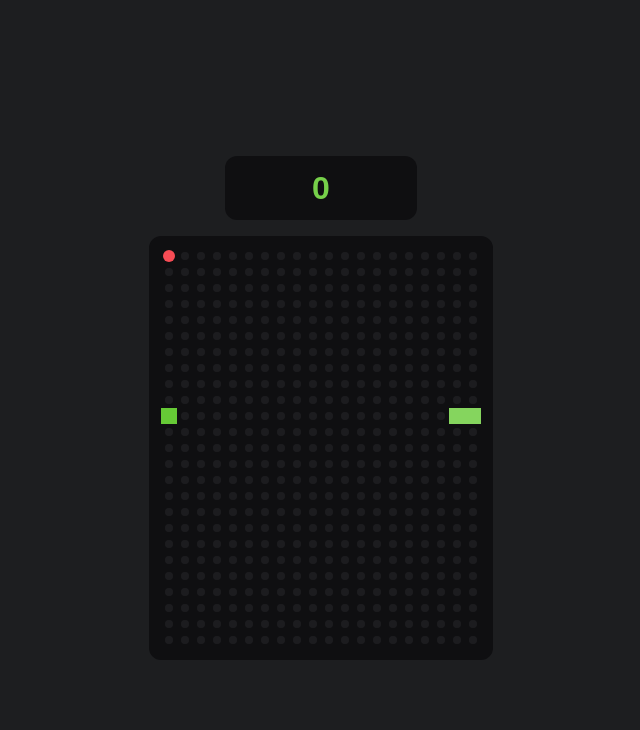
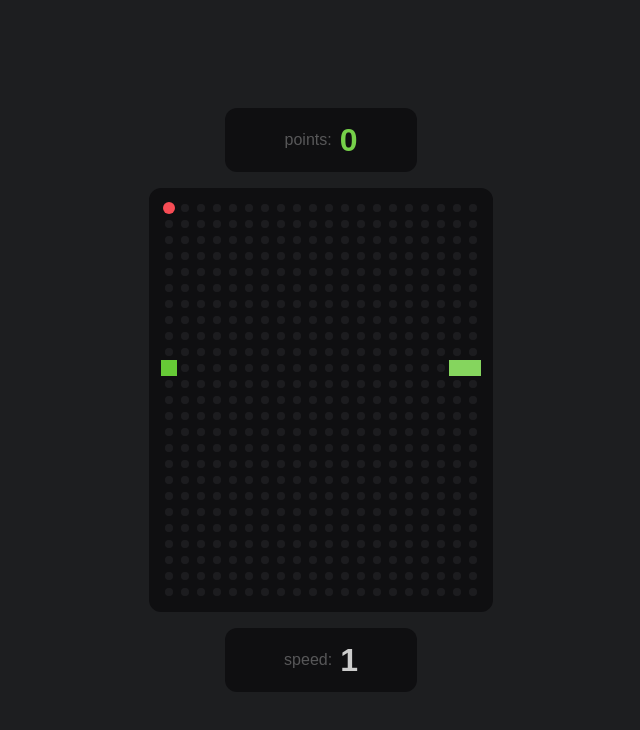
Before and after one commit to archytechtor/snake, a plain HTML site: page index.html in a window 1280 px wide. Shown: the whole page, without its empty margins (319-959 px from the left). Drawn offline with Linux system fonts and the light colour scheme.

Commit message:
add speed up

```diff
--- a/index.html
+++ b/index.html
@@ -11,13 +11,17 @@
 
 <body>
   <div id="game">
-    <div class="header">
-      <div class="score">
-        <span class="count">0</span>
-      </div>
+    <div class="score">
+      <span class="title">points: </span>
+      <span class="count">0</span>
     </div>
+
     <div class="wrapper">
       <canvas id="canvas" width="320" height="400"></canvas>
+    </div>
+    <div class="score">
+      <span class="title">speed: </span>
+      <span class="speed">0</span>
     </div>
   </div>
   <script src="script.js"></script>
--- a/script.js
+++ b/script.js
@@ -1,7 +1,20 @@
+const speed = {
+	10: 1,
+	9: 2,
+	8: 3,
+	7: 4,
+	6: 5,
+	5: 6,
+	4: 7,
+	3: 8,
+	2: 9,
+	1: 10
+}
+
 const config = {
   score: 0,
 	step: 0,
-	maxStep: 6,
+	maxStep: 10,
 	sizeCell: 16,
 	sizeBerry: 6,
   swipe: {
@@ -24,15 +37,29 @@ const config = {
 
 const canvas = document.querySelector('#canvas');
 const scoreBlock = document.querySelector('.score .count');
+const speedBlock = document.querySelector('.score .speed');
 const context = canvas.getContext('2d');
 
 const scoreUp = () => {
 	config.score++;
+	speedUp();
 	drawScore();
+}
+
+const speedUp = () => {
+	if (config.maxStep > 2) {
+		config.maxStep -= 0.05;
+	}
+
+	drawSpeed();
 }
 
 const drawScore = () => {
 	scoreBlock.innerHTML = config.score;
+}
+
+const drawSpeed = () => {
+	speedBlock.innerHTML = speed[Math.ceil(config.maxStep)];
 }
 
 const getRandom = (min, max) => {
@@ -74,6 +101,7 @@ const collisionBorder = () => {
 const refreshGame = () => {
 	config.score = 0;
 	drawScore();
+	drawSpeed();
 
 	config.snake.x = 160;
 	config.snake.y = 160;
@@ -104,12 +132,13 @@ const drawSnake = () => {
 		if (el.x === config.berry.x && el.y === config.berry.y) {
 			config.snake.maxTails++;
 			scoreUp();
+			speedUp();
 			randomPositionBerry();
 		}
 
 		for (let i = index + 1; i < config.snake.tails.length; i++) {
 			if (el.x === config.snake.tails[i].x && el.y === config.snake.tails[i].y) {
-        alert(`Ты набрал ${config.score} очков!`);
+        alert(`Ты набрал очков: ${config.score}`);
 				refreshGame();
 			}
 		}
@@ -132,6 +161,7 @@ const gameLoop = () => {
 }
 
 drawScore();
+drawSpeed();
 requestAnimationFrame(gameLoop);
 
 document.addEventListener('touchstart', (e) => {
--- a/style.css
+++ b/style.css
@@ -13,14 +13,9 @@ body {
   align-items: center;
 }
 
-.header {
-  padding-top: 1rem;
-  padding-bottom: 1rem;
-  display: flex;
-  justify-content: space-between;
-}
-
 .score {
+  margin-top: 1rem;
+  margin-bottom: 1rem;
   padding: 0.5rem 1rem;
   min-width: 10rem;
   height: 3rem;
@@ -29,11 +24,22 @@ body {
   display: flex;
   justify-content: center;
   align-items: center;
+  gap: 0.5rem;
+}
+
+.title {
+  color: rgba(255, 255, 255, 0.3)
 }
 
 .count {
   font-size: 2rem;
   color: #76d04a;
+  font-weight: bold;
+}
+
+.speed {
+  font-size: 2rem;
+  color: #ccc;
   font-weight: bold;
 }
 
```
